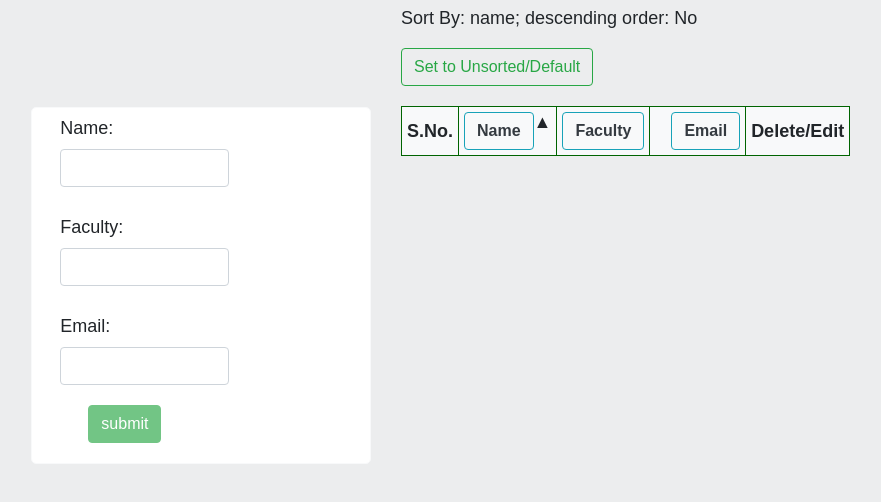
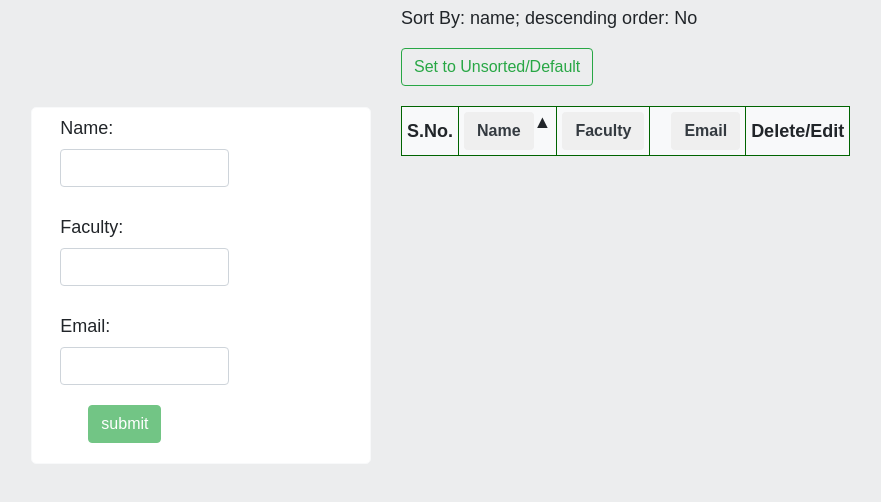
Before and after one commit to kabitachongbang/student-enrollment-system, a website: page public/index.html in a window 1280 px wide. Shown: the part 68-570 px from the top of the page, without its empty margins (69-950 px from the left). Drawn offline with nearby package versions, Linux system fonts and the light colour scheme; no server answers.

Commit message:
Updated JS

```diff
--- a/public/index.html
+++ b/public/index.html
@@ -72,19 +72,19 @@
                     <thead>
                         <tr>
                             <th>S.No.</th>
-                            <th><button class="btn  btn-outline-info text-dark font-weight-bold"
+                            <th><button class="btn  text-dark font-weight-bold"
                                     ng-click="sortBy('name')">Name</button>
                                 <div class="sortorder float-right" ng-show="propertyName==='name'"
                                     ng-class="{descend:reverse}"></div>
 
                             </th>
-                            <th><button class="btn btn-outline-info text-dark font-weight-bold"
+                            <th><button class="btn text-dark font-weight-bold"
                                     ng-click="sortBy('faculty')">Faculty</button>
                                 <div class="sortorder float-right" ng-show="propertyName==='faculty'"
                                     ng-class={descend:reverse}></div>
             </div>
             </th>
-            <th><button class="btn btn-outline-info text-dark ml-3 font-weight-bold"
+            <th><button class="btn  text-dark ml-3 font-weight-bold"
                     ng-click="sortBy('email')">Email</button>
                 <div class="sortorder float-right" ng-show="propertyName==='email'" ng-class={descend:reverse}></div>
             </th>
```
